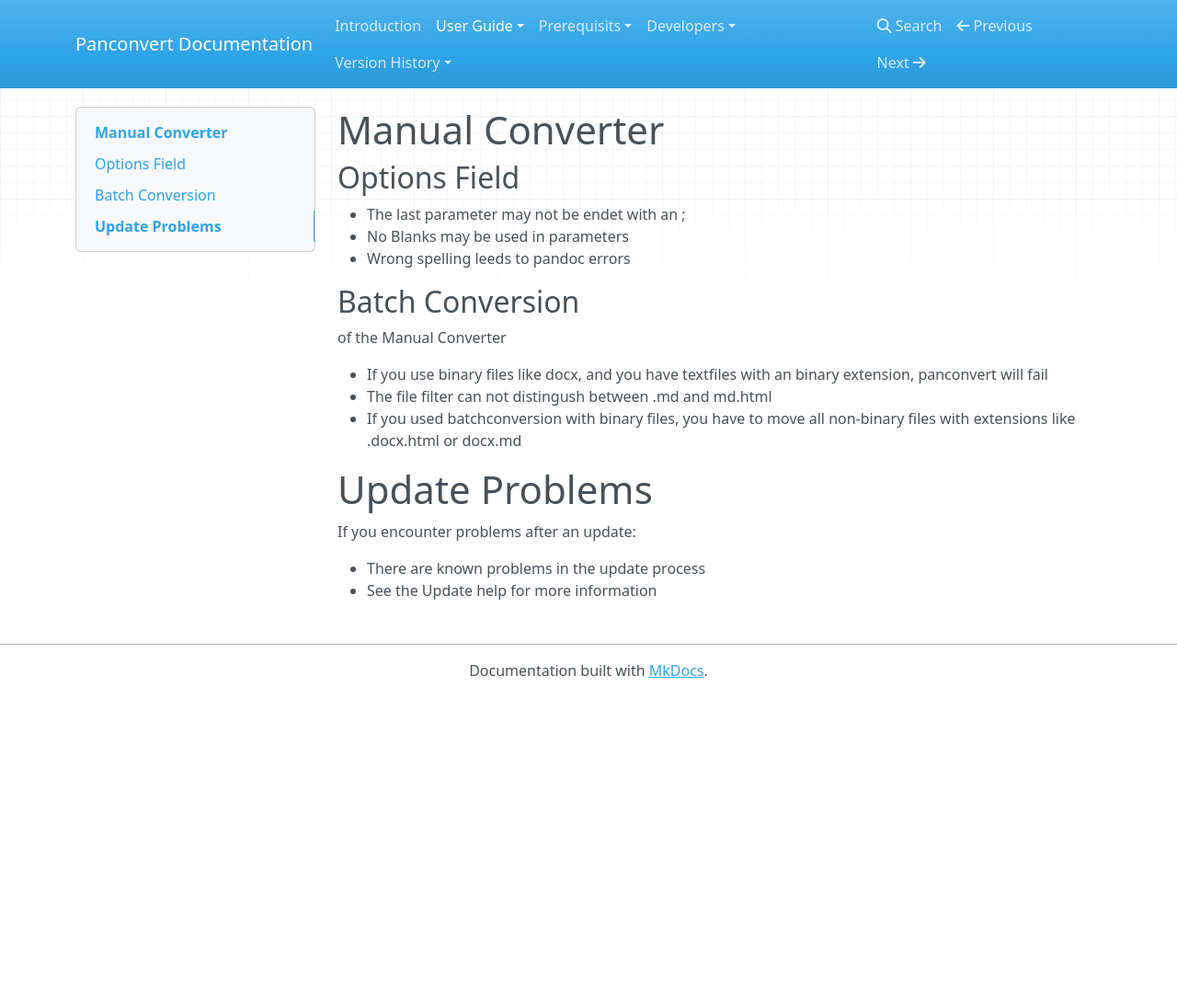
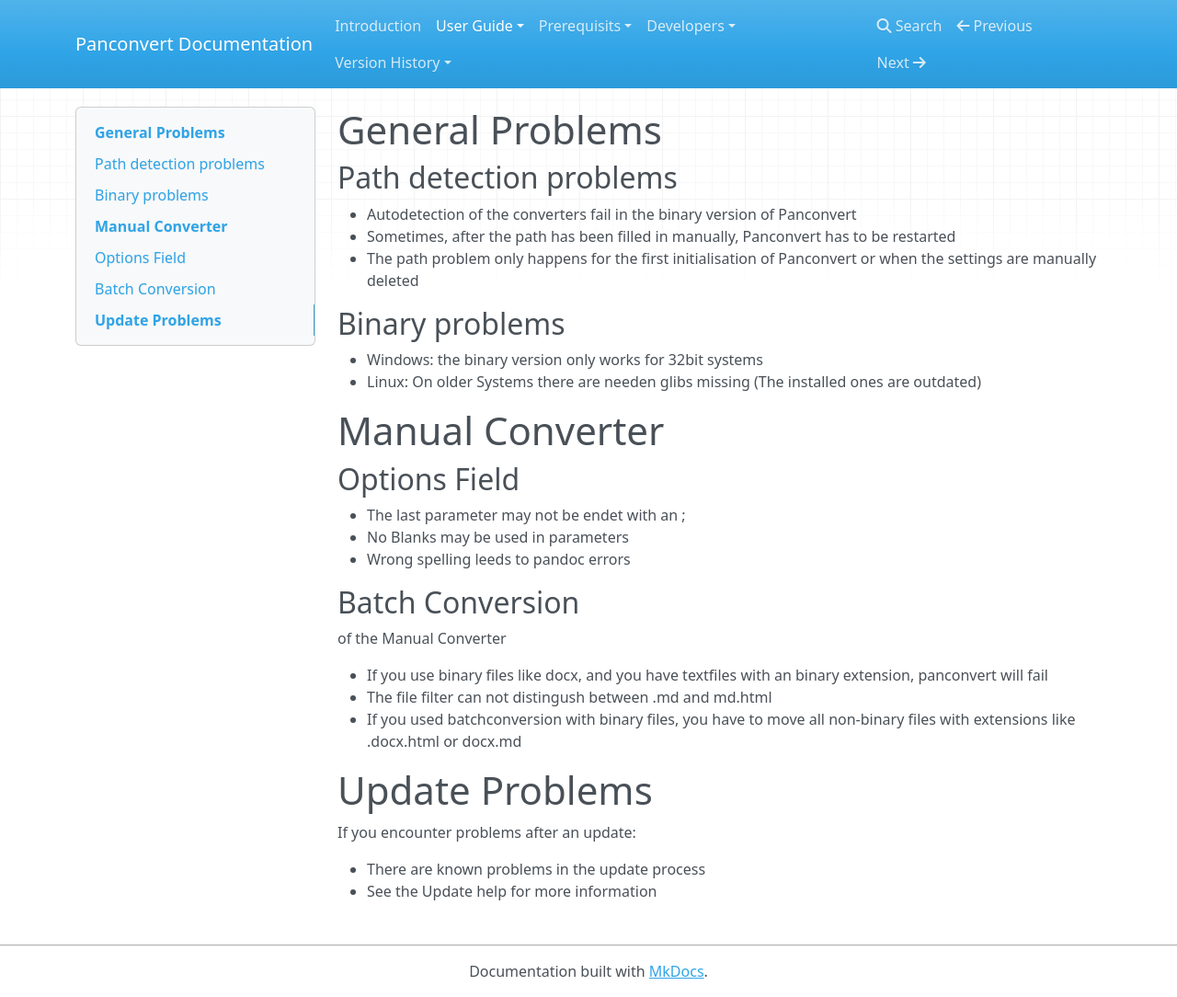
Before and after one commit to apaeffgen/PanConvert, an MkDocs documentation site: the page built from docs/User_Guide/Known_Problems.md, in a window 1280 px wide and 1084 px high. Shown: the whole window at 92% size. Built offline with MkDocs 1.6.1, drawn with Linux system fonts in a browser that asks for light colours; nearby versions of some CDN libraries; old or Windows-style settings are respelled for this version of MkDocs.

```diff
--- a/docs/User_Guide/Known_Problems.md
+++ b/docs/User_Guide/Known_Problems.md
@@ -1,3 +1,16 @@
+# General Problems
+## Path detection problems
+
+- Autodetection of the converters fail in the binary version of Panconvert
+- Sometimes, after the path has been filled in manually, Panconvert has to be restarted
+- The path problem only happens for the first initialisation of Panconvert or when the settings
+are manually deleted
+
+## Binary problems
+
+- Windows: the binary version only works for 32bit systems
+- Linux: On older Systems there are needen glibs missing (The installed ones are outdated)
+
 # Manual Converter
 ## Options Field
 
```
